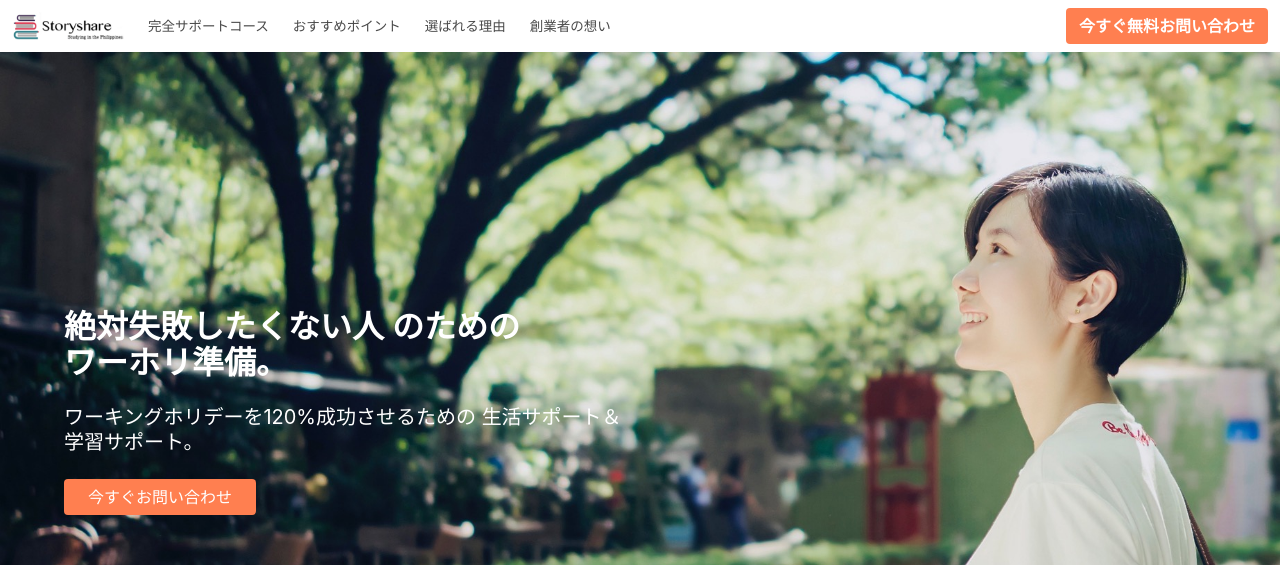
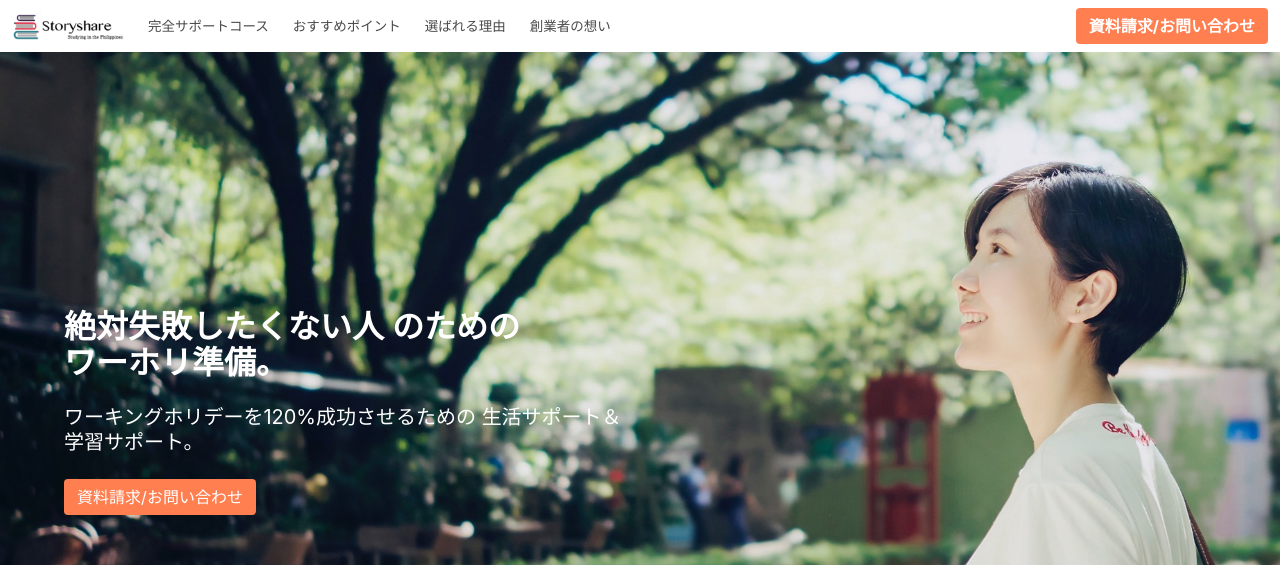
Before and after one commit to ShinKano/ssi-workingholoday-LP, a website: page index.html in a window 1280 px wide. Shown: the top 565 px of the page. Drawn offline with Linux system fonts and the light colour scheme.

Commit message:
add buttons

```diff
--- a/index.html
+++ b/index.html
@@ -49,7 +49,7 @@
                     <div class="navbar-item">
                         <div class="buttons">
                             <a class="button is-primary" href="https://www.storyshare.jp/estimation_inquiry/">
-                            <strong>今すぐ無料お問い合わせ</strong>
+                            <strong>資料請求/お問い合わせ</strong>
                             </a>
                         </div>
                     </div>
@@ -73,7 +73,7 @@
                                 <span class="inline-block">学習サポート。</span>
                             </h2>
                             <div class="field">
-                                <a class="button is-primary" href="https://www.storyshare.jp/estimation_inquiry/">今すぐお問い合わせ</a>
+                                <a class="button is-primary" href="https://www.storyshare.jp/estimation_inquiry/">資料請求/お問い合わせ</a>
                             </div>
                         </div>
                     </div>
@@ -435,7 +435,7 @@
                     <div class="column is-3">
                         <div class="has-text-centered">
                             <div class="field margin-top-2 is-hcentered">
-                                <a class="button is-primary" href="https://www.storyshare.jp/estimation_inquiry/">今すぐお問い合わせ</a>
+                                <a class="button is-primary" href="https://www.storyshare.jp/estimation_inquiry/">資料請求/お問い合わせ</a>
                             </div>
                         </div>
                     </div>
@@ -637,7 +637,7 @@
                     <div class="column is-3">
                         <div class="has-text-centered">
                             <div class="field margin-top-2 is-hcentered">
-                                <a class="button is-primary" href="https://www.storyshare.jp/estimation_inquiry/">今すぐお問い合わせ</a>
+                                <a class="button is-primary" href="https://www.storyshare.jp/estimation_inquiry/">資料請求/お問い合わせ</a>
                             </div>
                         </div>
                     </div>
@@ -940,7 +940,7 @@
                     <div class="column is-3">
                         <div class="has-text-centered">
                             <div class="field margin-top-2 is-hcentered">
-                                <a class="button is-primary" href="https://www.storyshare.jp/estimation_inquiry/">今すぐお問い合わせ</a>
+                                <a class="button is-primary" href="https://www.storyshare.jp/estimation_inquiry/">資料請求</a>
                             </div>
                         </div>
                     </div>
@@ -1161,7 +1161,7 @@
                     <div class="column is-3">
                         <div class="has-text-centered">
                             <div class="field margin-top-2 is-hcentered">
-                                <a class="button is-primary" href="https://www.storyshare.jp/estimation_inquiry/">今すぐお問い合わせ</a>
+                                <a class="button is-primary" href="https://www.storyshare.jp/estimation_inquiry/">資料請求/お問い合わせ</a>
                             </div>
                         </div>
                     </div>
@@ -1298,7 +1298,7 @@
                             </h3>
                             <div class="has-text-centered">
                                 <div class="field margin-top-2 is-hcentered">
-                                    <a class="button is-primary" href="https://www.storyshare.jp/estimation_inquiry/">今すぐお問い合わせ</a>
+                                    <a class="button is-primary" href="https://www.storyshare.jp/estimation_inquiry/">資料請求/お問い合わせ</a>
                                 </div>
                             </div>
                             <p class="margin-top-2">
```
